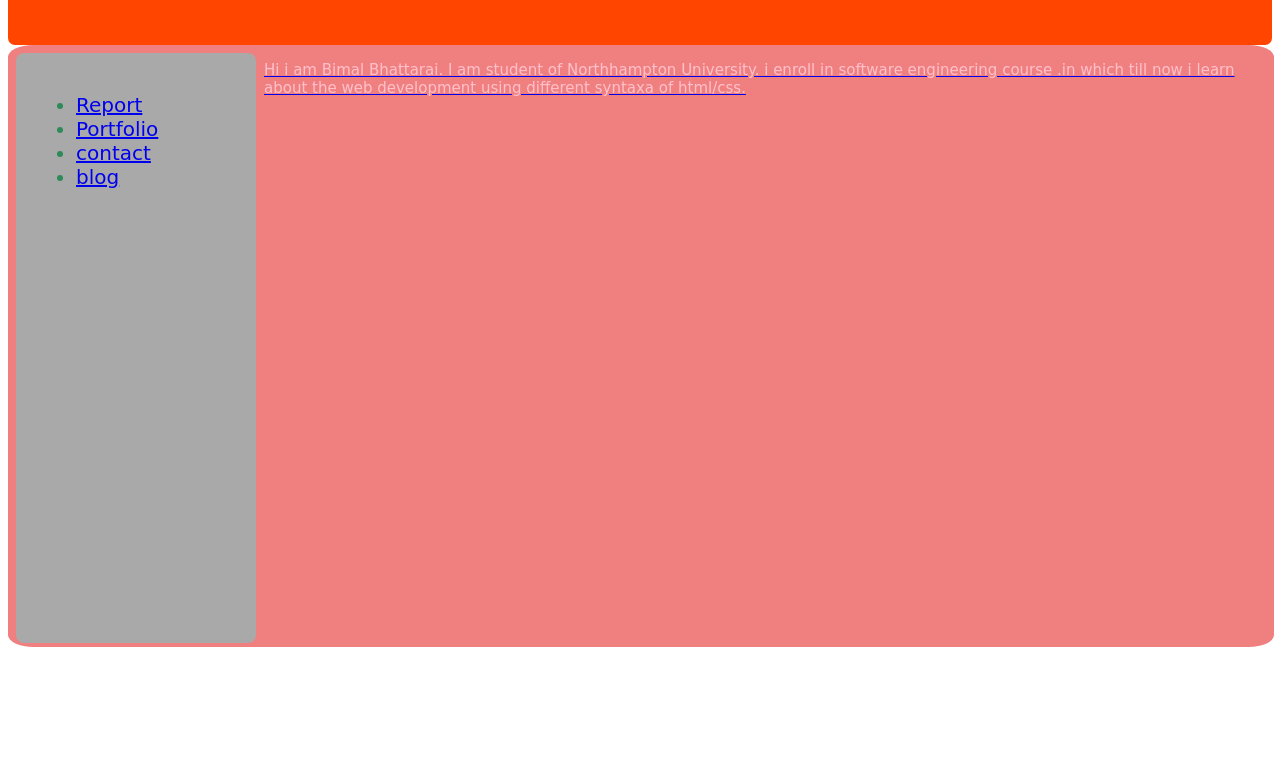
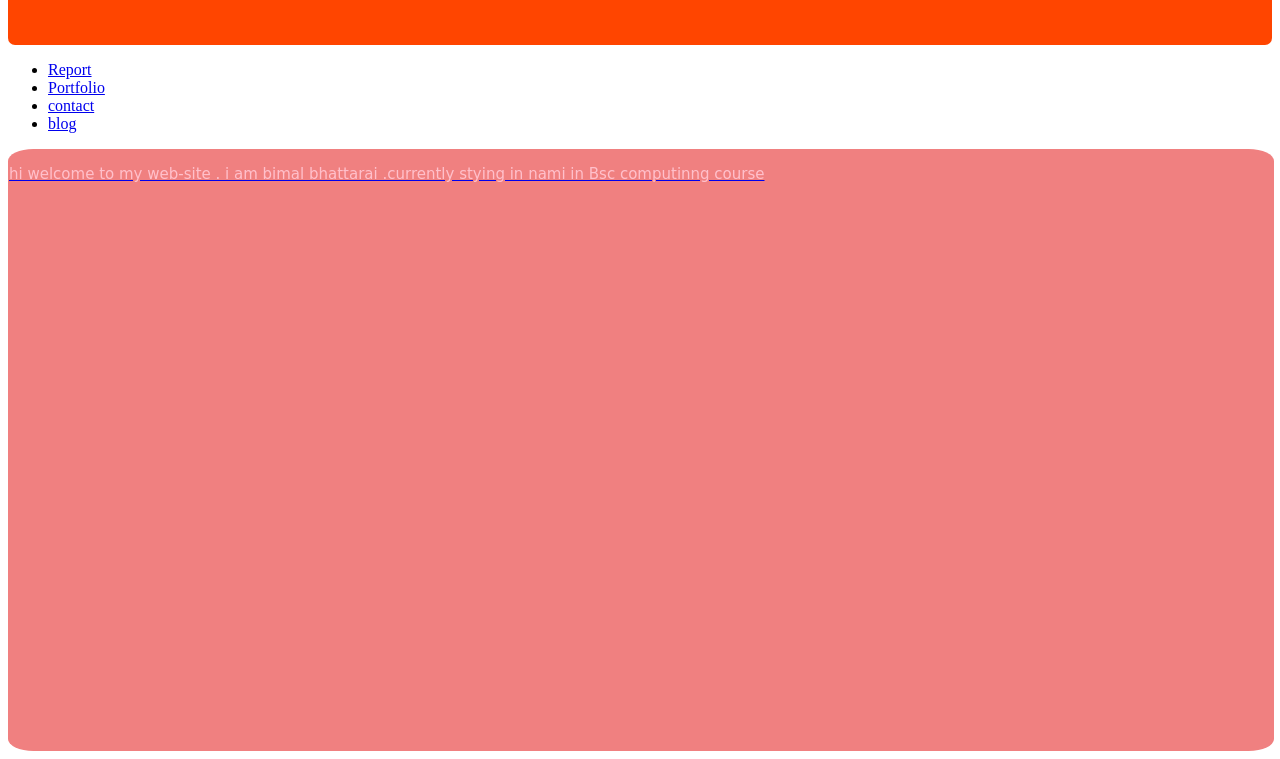
Before and after one commit to bimalbhatt/CSY1018A1, a plain HTML site: page index.html in a window 1280 px wide. Shown: the part 123-882 px from the top of the page. Before the commit the page ends 800 px from the top, so only its background shows below. Drawn offline with Linux system fonts and the light colour scheme.

Commit message:
some change in layout is performed

```diff
--- a/index.html
+++ b/index.html
@@ -5,16 +5,16 @@
 </head>
 <body>
 	<div class="head1"><h1>home page</h1></div>
-	<div class="head2">
+	<nav>
 		<ul>
 			<li><a href="report.html">Report</li>
 			<li><a href="portfolio.html">Portfolio</li>
 			<li><a href="contact.html">contact</li>
 			<li><a href="blog.html">blog</li>
 		</ul>
-	</div>
+	</nav>
 	<div class="head3">
-		<p>Hi i am Bimal Bhattarai. I am student of Northhampton University. i enroll in software engineering course .in which till now i learn about the web development using different syntaxa of html/css.</p>
+		<p>hi welcome to my web-site . i am bimal bhattarai .currently stying in nami in Bsc computinng course</p>
 	</div>
 </body>
 </html>
```
